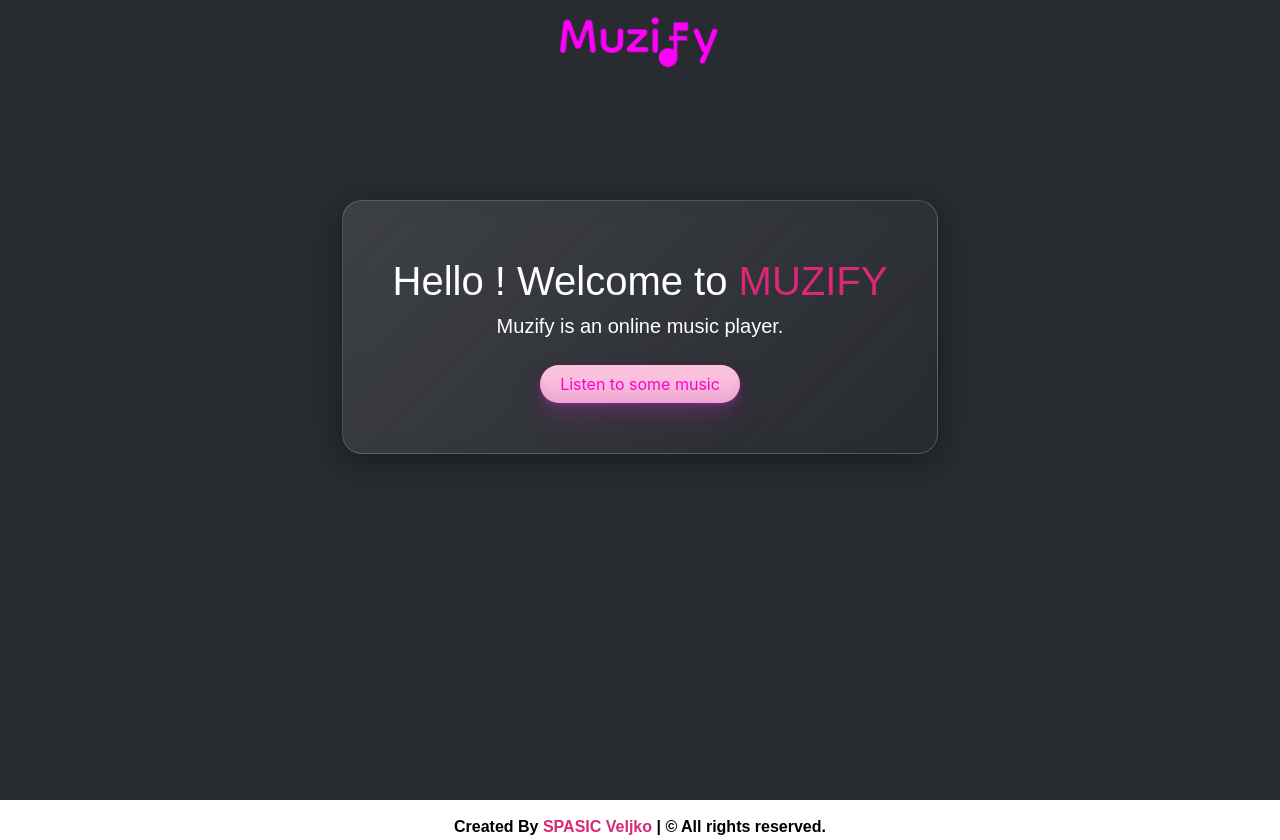
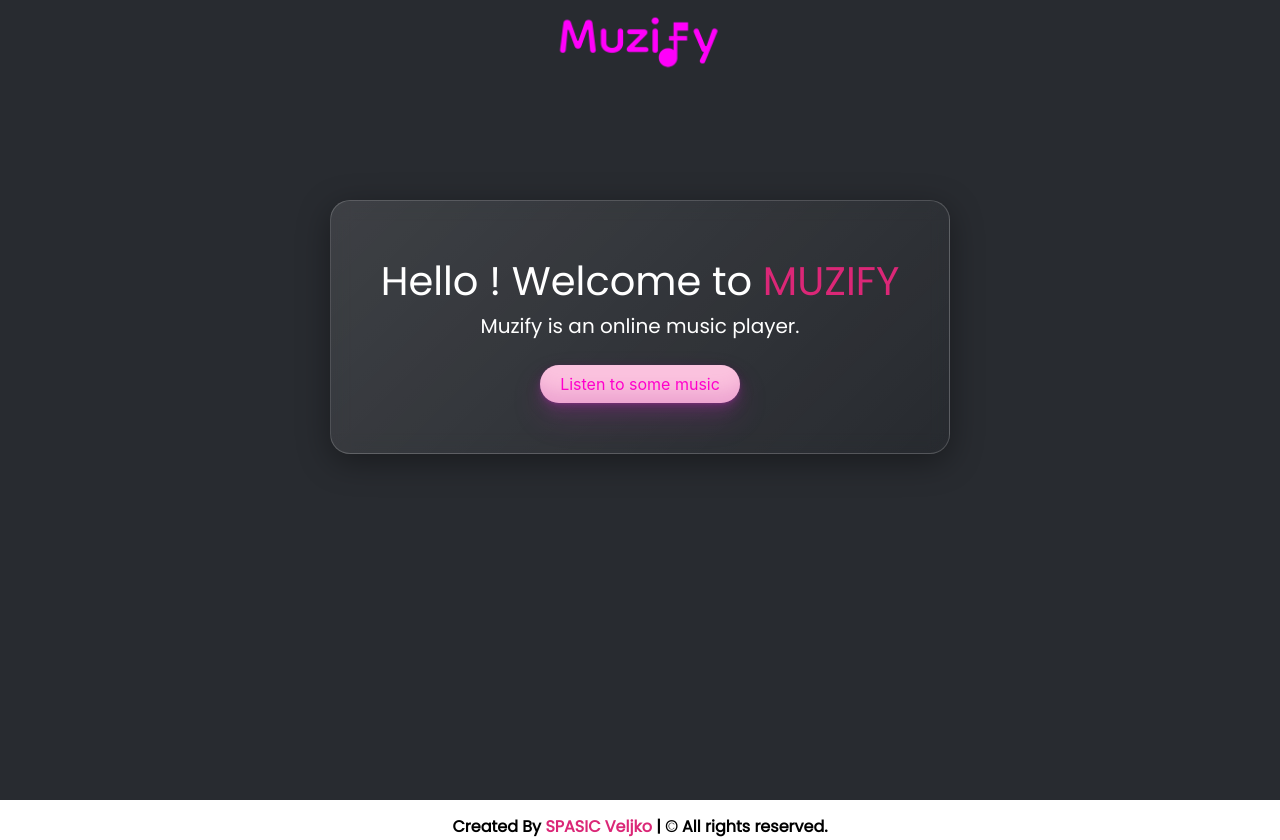
Before and after one commit to TheVSDev/muzify, a Next.js app: page / in a window 1280 px wide. Built offline with nearby package versions, Linux system fonts and the light colour scheme.

Commit message:
update: font throughout the site

```diff
--- a/src/web/components/Sidebar.jsx
+++ b/src/web/components/Sidebar.jsx
@@ -3,12 +3,14 @@
 
 import styles from "@/web/styles/Sidebar.module.css";
 import HeadPage from "@/web/components/Head";
+import Main from "./Main";
 
 // Sidebar component
 const Sidebar = () => {
   return (
     <>
       <HeadPage />
+      <Main>
         <div className={styles.sidebarContainer}>
           <div className={styles.linksContainer}>
             <ul>
@@ -21,6 +23,7 @@
             </ul>
           </div>
         </div>
+      </Main>
     </>
   );
 };
--- a/src/web/styles/Home.module.css
+++ b/src/web/styles/Home.module.css
@@ -1,3 +1,5 @@
+@import url('https://fonts.googleapis.com/css2?family=Poppins:ital,wght@0,300;0,400;1,300&display=swap');
+
 .footer {
     padding: 15px 23px;
     color: black;
@@ -12,7 +14,7 @@
     flex-direction: column;
     align-items: center;
     min-height: 100vh;
-    font-family: 'Nunito', sans-serif;
+    font-family: 'Poppins', sans-serif;
 }
 
 .accent {
```
Lines whose indentation alone changed are shown as unchanged.
